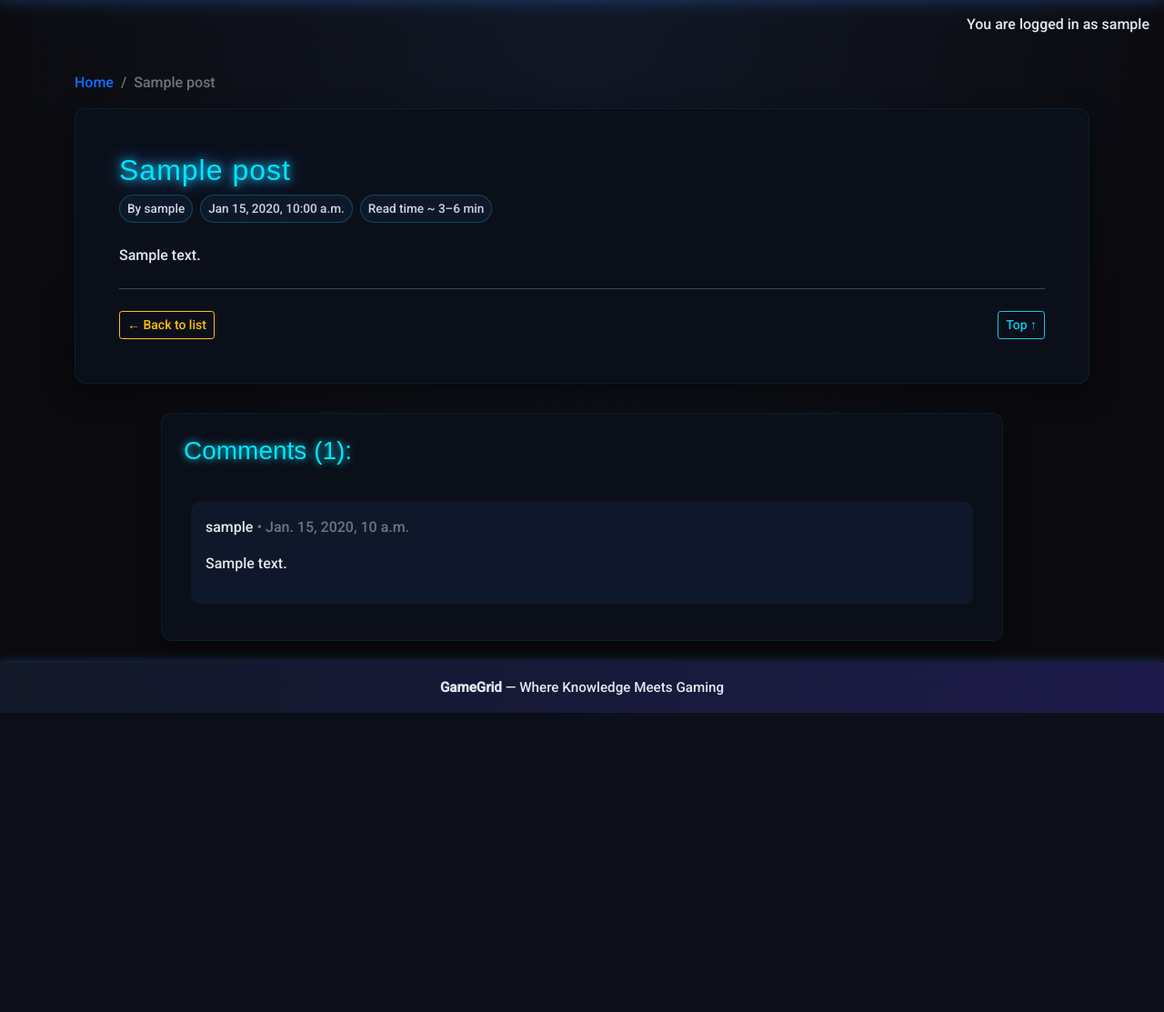
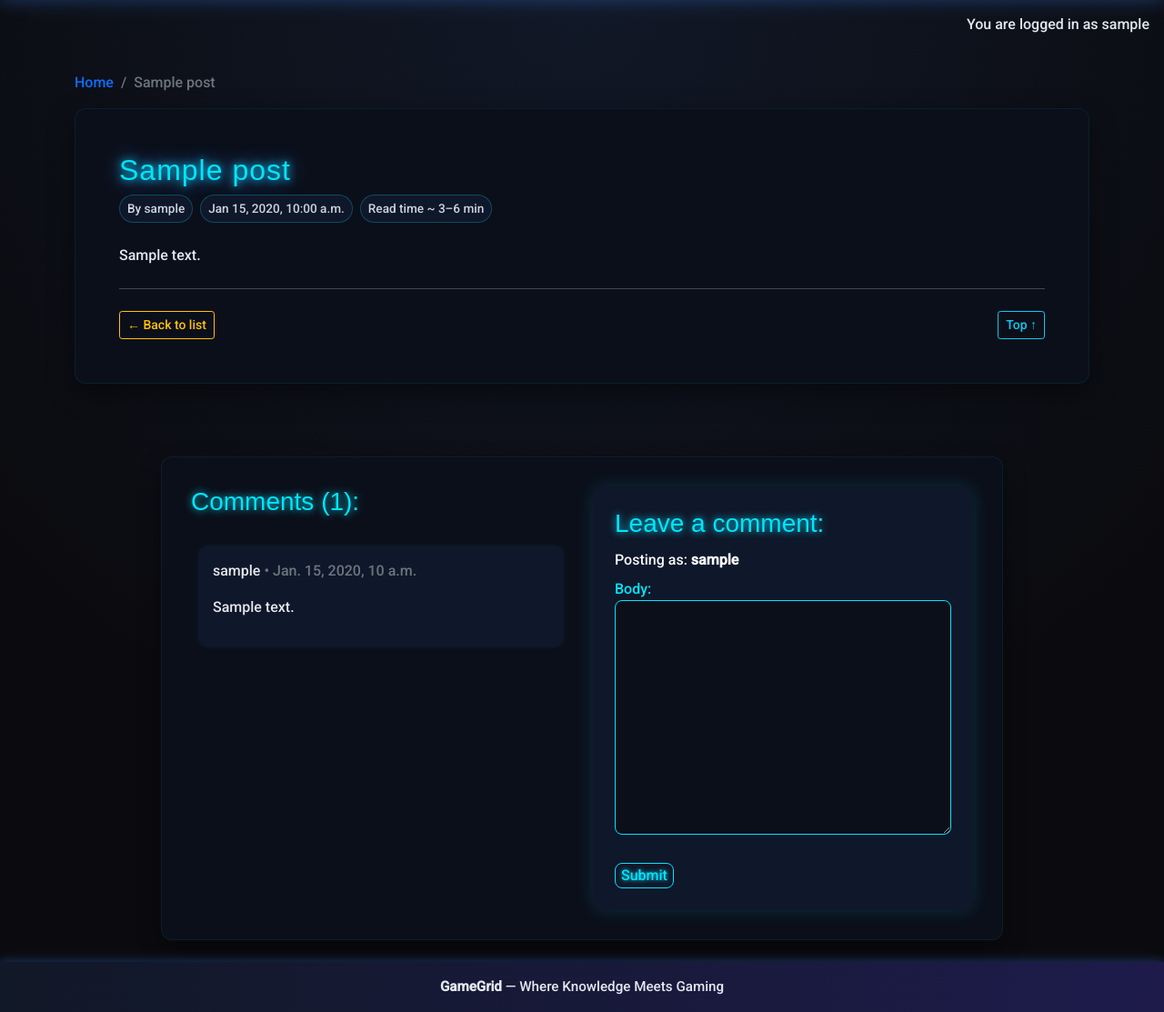
Before and after one commit to AnasEljandi/GamingBlog_Final, a Django app: a page that uses templates/base.html in a window 1280 px wide. Shown: the part 84-1197 px from the top of the page at 91% size. Before the commit the page ends 868 px from the top, so only its background shows below. Run offline with Django 4.2, Linux system fonts and the light colour scheme; a user stored in the database is signed in; tables that the repository leaves empty hold one stand-in row (values such as "Sample post"); one stand-in notice (Sample message) is shown; parts of the project's set-up code (start-up, migrations or seed data) failed here and were passed over; some web fonts are replaced.

Commit message:
fixed aspects of the comment and notification feature

```diff
--- /dev/null
+++ b/blog/forms.py
@@ -0,0 +1,8 @@
+from .models import Comment
+from django import forms
+
+
+class CommentForm(forms.ModelForm):
+    class Meta:
+        model = Comment
+        fields = ('body',)
--- a/blog/templates/blog/post_detail.html
+++ b/blog/templates/blog/post_detail.html
@@ -40,7 +40,7 @@
     font-family: 'Mangold', sans-serif;
   }
 
-  /* 🔥 Orange intro paragraph headings */
+  /* Orange intro paragraph headings */
   .content-area p > strong:first-child,
   .content-area p > b:first-child {
     display: block;
@@ -58,30 +58,72 @@
     border-radius: 8px; padding: .25rem .5rem;
   }
 
-  /* 🧩 Comment section styling */
+  /* Comments + Form Section */
   .comment-section {
     background: #0b0f1a;
     border: 1px solid rgba(0,229,255,.08);
     border-radius: 12px;
     box-shadow: 0 10px 25px rgba(0,0,0,.4);
-    padding: 1.5rem;
+    padding: 2rem;
     margin-top: 2rem;
   }
   .comment-section h3 {
     color: #00e5ff;
     text-shadow: 0 0 8px #00e5ff;
     font-family: 'Mangold', sans-serif;
+    margin-bottom: 1rem;
   }
   .comment-box {
     background: #0f172a;
     border-radius: 10px;
     padding: 1rem;
-    margin-top: 1rem;
+    margin-bottom: 1rem;
+    box-shadow: 0 0 8px rgba(0,229,255,.05);
   }
   .comment-box p { color: #e5e7eb; }
   .approval {
     color: #ffae42;
     font-size: 0.9rem;
+  }
+
+  /* Comment Form */
+  .comment-form {
+    background: #0f172a;
+    border-radius: 12px;
+    padding: 1.5rem;
+    box-shadow: 0 0 20px rgba(0,229,255,.15);
+  }
+  .comment-form h3 {
+    color: #00e5ff;
+    text-shadow: 0 0 8px #00e5ff;
+    font-family: 'Mangold', sans-serif;
+    margin-bottom: .75rem;
+  }
+  .comment-form label {
+    color: #00e5ff;
+    font-weight: 500;
+  }
+  .comment-form textarea {
+    background: #0b0f1a;
+    border: 1px solid #00e5ff;
+    color: #fff;
+    width: 100%;
+    border-radius: 8px;
+    padding: .5rem;
+    resize: vertical;
+  }
+  .comment-form button {
+    border: 1px solid #00e5ff;
+    color: #00e5ff;
+    border-radius: 8px;
+    background: transparent;
+    text-shadow: 0 0 5px #00e5ff;
+    transition: all .3s ease;
+  }
+  .comment-form button:hover {
+    background: #00e5ff;
+    color: #0b0f1a;
+    box-shadow: 0 0 10px #00e5ff, 0 0 20px #00e5ff;
   }
 </style>
 
@@ -96,6 +138,7 @@
     </ol>
   </nav>
 
+  <!-- Post Content -->
   <article class="post-card">
     {% if post.featured_image %}
       <img src="{{ post.featured_image.url }}" alt="{{ post.title }}" class="img-fluid w-100">
@@ -129,10 +172,13 @@
     </div>
   </article>
 
-  <!-- 🧩 Comment Section -->
-  <div class="row justify-content-center">
+  <!-- Comments & Form Side by Side -->
+  <div class="row justify-content-center mt-5">
     <div class="col-lg-10">
       <div class="comment-section">
+        <div class="row g-4">
+          <!-- LEFT: Comments -->
+          <div class="col-md-6">
             <h3>Comments{% if comments %} ({{ comments|length }}){% endif %}:</h3>
             <div class="card-body px-2">
               {% for comment in comments %}
@@ -157,6 +203,27 @@
               {% endfor %}
             </div>
           </div>
+
+          <!-- RIGHT: Comment Form -->
+          <div class="col-md-6">
+            {% if user.is_authenticated %}
+            <div class="comment-form">
+              <h3>Leave a comment:</h3>
+              <p class="text-light mb-2">Posting as: <strong>{{ user.username }}</strong></p>
+              <form method="POST">
+                {% csrf_token %}
+                {{ comment_form.as_p }}
+                <button type="submit" class="mt-2">Submit</button>
+              </form>
+            </div>
+            {% else %}
+            <p class="text-muted mt-3">
+              <a href="{% url 'account_login' %}" class="text-info">Sign in</a> to leave a comment.
+            </p>
+            {% endif %}
+          </div>
+        </div>
+      </div>
     </div>
   </div>
 </div>
--- a/blog/views.py
+++ b/blog/views.py
@@ -1,6 +1,8 @@
 from django.shortcuts import render, get_object_or_404
 from django.views import generic
+from django.contrib import messages
 from .models import Post
+from .forms import CommentForm
 
 # Create your views here.
 class PostList(generic.ListView):
@@ -30,6 +32,19 @@
     post = get_object_or_404(queryset, slug=slug)
     comments = post.comments.all().order_by("-created_on")
     comment_count = post.comments.filter(approved=True).count()
+    if request.method == "POST":
+        comment_form = CommentForm(data=request.POST)
+        if comment_form.is_valid():
+            comment = comment_form.save(commit=False)
+            comment.author = request.user
+            comment.post = post
+        comment.save()
+        messages.add_message(
+            request, messages.SUCCESS,
+            'Comment submitted and awaiting approval'
+        )
+    else:
+        comment_form = CommentForm()
 
     return render(
         request,
@@ -38,5 +53,6 @@
         "post": post,
         "comments": comments,
         "comment_count": comment_count,
+        "comment_form": comment_form,
     },
 )
--- a/gamestarfinal/settings.py
+++ b/gamestarfinal/settings.py
@@ -48,6 +48,8 @@
     'allauth',
     'allauth.account',
     'allauth.socialaccount',
+    'crispy_forms',
+    'crispy_bootstrap5',
     'django_summernote',
     'blog',
     'about',
@@ -56,6 +58,9 @@
 SITE_ID = 1
 LOGIN_REDIRECT_URL = '/'
 LOGOUT_REDIRECT_URL = '/'
+
+CRISPY_ALLOWED_TEMPLATE_PACKS = "bootstrap5"
+CRISPY_TEMPLATE_PACK = "bootstrap5"
 
 MIDDLEWARE = [
     'django.middleware.security.SecurityMiddleware',
--- a/requirements.txt
+++ b/requirements.txt
@@ -3,11 +3,13 @@
 certifi==2025.10.5
 cffi==2.0.0
 charset-normalizer==3.4.3
+crispy-bootstrap5==0.7
 cryptography==46.0.2
 defusedxml==0.7.1
 dj-database-url==0.5.0
 Django==4.2.25
 django-allauth==0.57.2
+django-crispy-forms==2.4
 django-summernote==0.8.20.0
 gunicorn==20.1.0
 idna==3.10
--- a/templates/base.html
+++ b/templates/base.html
@@ -7,7 +7,6 @@
 
 <!DOCTYPE html>
 <html class="h-100" lang="en">
-
 <head>
   <title>GameGrid | Gaming Blog</title>
   <meta name="viewport" content="width=device-width, initial-scale=1" />
@@ -22,168 +21,80 @@
   <link rel="stylesheet" href="https://cdnjs.cloudflare.com/ajax/libs/font-awesome/6.4.0/css/all.min.css">
 
   <!-- Bootstrap CSS -->
-    <link href="https://cdn.jsdelivr.net/npm/bootstrap@5.0.1/dist/css/bootstrap.min.css" rel="stylesheet"
-        integrity="sha384-+0n0xVW2eSR5OomGNYDnhzAbDsOXxcvSN1TPprVMTNDbiYZCxYbOOl7+AMvyTG2x" crossorigin="anonymous">
+  <link
+    href="https://cdn.jsdelivr.net/npm/bootstrap@5.0.1/dist/css/bootstrap.min.css"
+    rel="stylesheet"
+    integrity="sha384-+0n0xVW2eSR5OomGNYDnhzAbDsOXxcvSN1TPprVMTNDbiYZCxYbOOl7+AMvyTG2x"
+    crossorigin="anonymous"
+  />
 
   <style>
     /* =================== Global Styles =================== */
-        body {
-            background-color: #0b0b0f;
-            color: #e2e8f0;
-            font-family: 'Roboto', sans-serif;
+    body{
+      background-color:#0b0b0f;
+      color:#e2e8f0;
+      font-family:'Roboto',sans-serif;
     }
-
-        .navbar {
-            background: linear-gradient(90deg, #111827, #1e1b4b, #0f172a);
-            box-shadow: 0 0 20px rgba(59, 130, 246, 0.4);
+    .navbar{
+      background:linear-gradient(90deg,#111827,#1e1b4b,#0f172a);
+      box-shadow:0 0 20px rgba(59,130,246,.4);
     }
 
     /* =================== Brand / Logo =================== */
-        .navbar-brand {
-            display: flex;
-            align-items: center;
-            font-family: 'Mangold', sans-serif;
-            font-weight: 700;
-            font-size: 1.7rem;
-            letter-spacing: 2px;
-            color: #00e5ff !important;
-            text-transform: uppercase;
-            text-shadow: 0 0 12px #00e5ff, 0 0 25px #3b82f6;
-            transition: all 0.3s ease;
+    .navbar-brand{
+      display:flex;align-items:center;
+      font-family:'Mangold',sans-serif;font-weight:700;font-size:1.7rem;
+      letter-spacing:2px;color:#00e5ff!important;text-transform:uppercase;
+      text-shadow:0 0 12px #00e5ff,0 0 25px #3b82f6;transition:.3s;
     }
-
-        .navbar-brand:hover {
-            color: #00e5ff !important;
-            text-shadow: 0 0 25px #00e5ff, 0 0 45px #3b82f6;
-        }
+    .navbar-brand:hover{color:#00e5ff!important;text-shadow:0 0 25px #00e5ff,0 0 45px #3b82f6;}
 
     /* =================== Navigation =================== */
-        .navbar .nav-link {
-            color: #cbd5e1 !important;
-            font-weight: 500;
-            letter-spacing: 0.5px;
-            transition: color 0.3s ease, text-shadow 0.3s ease;
-        }
-
-        .navbar .nav-link.active,
-        .navbar .nav-link:hover {
-            color: #ff8c00 !important;
-            text-shadow: 0 0 10px #ff8c00, 0 0 20px #ffa733;
-        }
-
-        .navbar-text {
-            color: #94a3b8 !important;
-            font-style: italic;
-        }
+    .navbar .nav-link{color:#cbd5e1!important;font-weight:500;letter-spacing:.5px;transition:.3s;}
+    .navbar .nav-link.active,.navbar .nav-link:hover{color:#ff8c00!important;text-shadow:0 0 10px #ff8c00,0 0 20px #ffa733;}
+    .navbar-text{color:#94a3b8!important;font-style:italic;}
 
     /* =================== Main Section =================== */
-        .main-bg {
-            background: radial-gradient(circle at top, #111827, #0b0b0f 70%);
-            min-height: 80vh;
-        }
+    .main-bg{background:radial-gradient(circle at top,#111827,#0b0b0f 70%);min-height:80vh;}
 
     /* =================== Footer =================== */
-        footer {
-            background: linear-gradient(90deg, #111827, #1e1b4b);
-            box-shadow: 0 -2px 10px rgba(59, 130, 246, 0.3);
-        }
-
-        footer p {
-            margin: 0;
-            color: #e2e8f0;
-            font-size: 0.95rem;
-        }
-
-        footer i {
-            color: #00e5ff;
-            transition: transform 0.3s ease, color 0.3s ease;
-        }
-
-        footer i:hover {
-            transform: scale(1.3);
-            color: #ff8c00;
-        }
+    footer{background:linear-gradient(90deg,#111827,#1e1b4b);box-shadow:0 -2px 10px rgba(59,130,246,.3);}
+    footer p{margin:0;color:#e2e8f0;font-size:.95rem;}
+    footer i{color:#00e5ff;transition:.3s;}
+    footer i:hover{transform:scale(1.3);color:#ff8c00;}
 
     /* =================== Animation =================== */
-        @keyframes glowPulse {
-            0% {
-                text-shadow: 0 0 12px #00e5ff, 0 0 22px #3b82f6;
+    @keyframes glowPulse{
+      0%{text-shadow:0 0 12px #00e5ff,0 0 22px #3b82f6;}
+      50%{text-shadow:0 0 16px #8b5cf6,0 0 40px #00e5ff;}
+      100%{text-shadow:0 0 12px #00e5ff,0 0 22px #3b82f6;}
     }
-
-            50% {
-                text-shadow: 0 0 16px #8b5cf6, 0 0 40px #00e5ff;
-            }
-
-            100% {
-                text-shadow: 0 0 12px #00e5ff, 0 0 22px #3b82f6;
-            }
-        }
-
-        .navbar-brand span {
-            animation: glowPulse 2.5s ease-in-out infinite alternate;
-        }
+    .navbar-brand span{animation:glowPulse 2.5s ease-in-out infinite alternate;}
 
     /* =================== Neon Author Glow =================== */
-        .image-flash .author,
-        .card .author,
-        .author {
-            font-family: 'Mangold', sans-serif;
-            font-size: 0.95rem;
-            font-weight: 700;
-            text-transform: uppercase;
-            letter-spacing: .6px;
-            color: #00e5ff !important;
-            text-shadow:
-                0 0 6px rgba(0, 229, 255, .85),
-                0 0 14px rgba(0, 229, 255, .65),
-                0 0 28px rgba(59, 130, 246, .55),
-                0 0 42px rgba(0, 229, 255, .45);
-            opacity: 1 !important;
-            mix-blend-mode: normal;
-            animation: authorPulse 2.4s ease-in-out infinite alternate;
-            margin-bottom: .5rem;
+    .image-flash .author,.card .author,.author{
+      font-family:'Mangold',sans-serif;font-size:.95rem;font-weight:700;text-transform:uppercase;
+      letter-spacing:.6px;color:#00e5ff!important;
+      text-shadow:0 0 6px rgba(0,229,255,.85),0 0 14px rgba(0,229,255,.65),0 0 28px rgba(59,130,246,.55),0 0 42px rgba(0,229,255,.45);
+      animation:authorPulse 2.4s ease-in-out infinite alternate;margin-bottom:.5rem;
     }
-
-        @keyframes authorPulse {
-            0% {
-                text-shadow: 0 0 6px rgba(0, 229, 255, .85), 0 0 16px rgba(59, 130, 246, .55);
-            }
-
-            50% {
-                text-shadow: 0 0 10px rgba(139, 92, 246, .8), 0 0 28px rgba(0, 229, 255, .65);
-            }
-
-            100% {
-                text-shadow: 0 0 6px rgba(0, 229, 255, .85), 0 0 16px rgba(59, 130, 246, .55);
-            }
+    @keyframes authorPulse{
+      0%{text-shadow:0 0 6px rgba(0,229,255,.85),0 0 16px rgba(59,130,246,.55);}
+      50%{text-shadow:0 0 10px rgba(139,92,246,.8),0 0 28px rgba(0,229,255,.65);}
+      100%{text-shadow:0 0 6px rgba(0,229,255,.85),0 0 16px rgba(59,130,246,.55);}
     }
 
     /* =================== Card Styling =================== */
-        .card {
-            background: #0f172a !important;
-            border: 1px solid rgba(0, 229, 255, .08) !important;
-            box-shadow: 0 8px 24px rgba(0, 0, 0, .45);
-            border-radius: 12px;
-            transition: transform 0.3s ease, box-shadow 0.3s ease;
+    .card{
+      background:#0f172a!important;border:1px solid rgba(0,229,255,.08)!important;
+      box-shadow:0 8px 24px rgba(0,0,0,.45);border-radius:12px;transition:.3s;
     }
-
-        .card:hover {
-            transform: translateY(-4px);
-            box-shadow: 0 0 25px rgba(0, 229, 255, .3);
+    .card:hover{transform:translateY(-4px);box-shadow:0 0 25px rgba(0,229,255,.3);}
+    .card-title{
+      font-family:'Mangold',sans-serif;font-weight:700;color:#00e5ff;
+      text-shadow:0 0 8px rgba(0,229,255,.7),0 0 18px rgba(0,229,255,.4);transition:.3s;
     }
-
-        .card-title {
-            font-family: 'Mangold', sans-serif;
-            font-weight: 700;
-            color: #00e5ff;
-            text-shadow: 0 0 8px rgba(0, 229, 255, .7), 0 0 18px rgba(0, 229, 255, .4);
-            transition: all 0.3s ease;
-        }
-
-        .card-title:hover {
-            color: #ffa733;
-            text-shadow: 0 0 12px #ffa733, 0 0 24px #ff8c00;
-        }
+    .card-title:hover{color:#ffa733;text-shadow:0 0 12px #ffa733,0 0 24px #ff8c00;}
   </style>
 </head>
 
@@ -192,9 +103,7 @@
   <!-- Navigation -->
   <nav class="navbar navbar-expand-lg navbar-dark py-3">
     <div class="container-fluid">
-            <a class="navbar-brand" href="{% url 'home' %}">
-                <span>GameGrid</span>
-            </a>
+      <a class="navbar-brand" href="{% url 'home' %}"><span>GameGrid</span></a>
 
       <button class="navbar-toggler" type="button" data-bs-toggle="collapse" data-bs-target="#navbarText"
         aria-controls="navbarText" aria-expanded="false" aria-label="Toggle navigation">
@@ -204,40 +113,85 @@
       <div class="collapse navbar-collapse" id="navbarText">
         <ul class="navbar-nav me-auto mb-2 mb-lg-0">
           <li class="nav-item">
-                        <a class="nav-link {% if request.path == home_url %}active{% endif %}" href="{% url 'home' %}">
-                            Home
-                        </a>
+            <a class="nav-link {% if request.path == home_url %}active{% endif %}" href="{% url 'home' %}">Home</a>
           </li>
           <li class="nav-item">
-              <a
-                class="nav-link
-                {% if request.path == about_url %}active{%endif%}"
-                aria-current="page"
-                href="{% url 'about' %}"
-                >About</a
-              >
+            <a class="nav-link {% if request.path == about_url %}active{% endif %}" href="{% url 'about' %}">About</a>
           </li>
+
           {% if user.is_authenticated %}
             <li class="nav-item">
-	<a class="nav-link {% if request.path == logout_url %}active{% endif %}" aria-current="page" href="{% url 'account_logout' %}">Logout</a>
+              <a class="nav-link {% if request.path == logout_url %}active{% endif %}" href="{% url 'account_logout' %}">Logout</a>
             </li>
           {% else %}
             <li class="nav-item">
-	<a class="nav-link {% if request.path == signup_url %}active{% endif %}" aria-current="page"
-		href="{% url 'account_signup' %}">Register</a>
+              <a class="nav-link {% if request.path == signup_url %}active{% endif %}" href="{% url 'account_signup' %}">Register</a>
             </li>
             <li class="nav-item">
-	<a class="nav-link {% if request.path == login_url %}active{% endif %}" aria-current="page" href="{% url 'account_login' %}">Login</a>
+              <a class="nav-link {% if request.path == login_url %}active{% endif %}" href="{% url 'account_login' %}">Login</a>
             </li>
           {% endif %}
         </ul>
 
-                <span class="navbar-text">
-                    Learn what gaming is through our blog!
-                </span>
+        <span class="navbar-text">Learn what gaming is through our blog!</span>
       </div>
     </div>
   </nav>
+
+  <!-- 🔔 Toast messages (top-right) -->
+  {% if messages %}
+  <style>
+    .toast-stack{
+      position:fixed; top:80px; right:16px;  /* move down a bit to clear navbar */
+      display:flex; flex-direction:column; gap:10px;
+      width:min(320px,92vw); z-index:9999; pointer-events:none;
+    }
+    .toast-msg{
+      pointer-events:auto; background:rgba(11,15,26,.95);
+      border:1px solid rgba(0,229,255,.18);
+      border-radius:14px;
+      box-shadow:0 10px 28px rgba(0,0,0,.45), 0 0 24px rgba(0,229,255,.08) inset;
+      color:#cdd7f6; padding:12px 14px; backdrop-filter:blur(6px);
+      transform:translateY(-8px); opacity:0; animation:toast-in .22s ease-out forwards;
+    }
+    @keyframes toast-in{to{transform:translateY(0);opacity:1}}
+    .toast-content{display:flex;align-items:center;gap:10px}
+    .toast-icon{font-size:18px;line-height:1}
+    .toast-text{flex:1;font-size:.95rem}
+    .toast-close{background:transparent;border:0;color:#9fdfff;font-size:18px;line-height:1;padding:0 4px;cursor:pointer;border-radius:8px}
+    .toast-close:hover{background:rgba(159,223,255,.12)}
+    .toast-success{border-color:rgba(0,255,170,.35);box-shadow:0 0 24px rgba(0,255,170,.08) inset}
+    .toast-warning{border-color:rgba(240,193,59,.4); box-shadow:0 0 24px rgba(240,193,59,.08) inset}
+    .toast-error  {border-color:rgba(255,87,87,.45);  box-shadow:0 0 24px rgba(255,87,87,.10) inset}
+    .toast-info   {border-color:rgba(0,229,255,.35)}
+  </style>
+
+  <div class="toast-stack" aria-live="polite" aria-atomic="true">
+    {% for message in messages %}
+      <div class="toast-msg toast-{{ message.tags|default:'info' }}">
+        <div class="toast-content">
+          <span class="toast-icon">
+            {% if 'success' in message.tags %}✅{% elif 'warning' in message.tags %}⚠️{% elif 'error' in message.tags %}⛔{% else %}ℹ️{% endif %}
+          </span>
+          <div class="toast-text">{{ message|safe }}</div>
+          <button class="toast-close" type="button" aria-label="Close" data-toast-close>&times;</button>
+        </div>
+      </div>
+    {% endfor %}
+  </div>
+
+  <script>
+    document.querySelectorAll('.toast-msg').forEach(function(toast){
+      const timer=setTimeout(()=>dismiss(toast),4000);
+      toast.querySelector('[data-toast-close]')?.addEventListener('click',()=>{clearTimeout(timer);dismiss(toast);});
+    });
+    function dismiss(el){
+      el.style.transition='transform .18s ease, opacity .18s ease';
+      el.style.transform='translateX(20px)'; el.style.opacity='0';
+      setTimeout(()=>el.remove(),180);
+    }
+  </script>
+  {% endif %}
 
   <!-- Main Content -->
   <main class="flex-shrink-0 main-bg">
@@ -246,8 +200,8 @@
     {% else %}
       <p class="text-end m-3">You are not logged in</p>
     {% endif %}
-        {% block content %}
-        {% endblock content %}
+
+    {% block content %}{% endblock content %}
   </main>
 
   <!-- Footer -->
@@ -256,11 +210,12 @@
   </footer>
 
   <!-- Bootstrap JS -->
-    <script src="https://cdn.jsdelivr.net/npm/bootstrap@5.0.1/dist/js/bootstrap.bundle.min.js"
+  <script
+    src="https://cdn.jsdelivr.net/npm/bootstrap@5.0.1/dist/js/bootstrap.bundle.min.js"
     integrity="sha384-gtEjrD/SeCtmISkJkNUaaKMoLD0//ElJ19smozuHV6z3Iehds+3Ulb9Bn9Plx0x4"
-        crossorigin="anonymous"></script>
+    crossorigin="anonymous"
+  ></script>
 
   <script src="{% static 'js/script.js' %}"></script>
 </body>
-
 </html>
```
Lines whose indentation alone changed are shown as unchanged.
